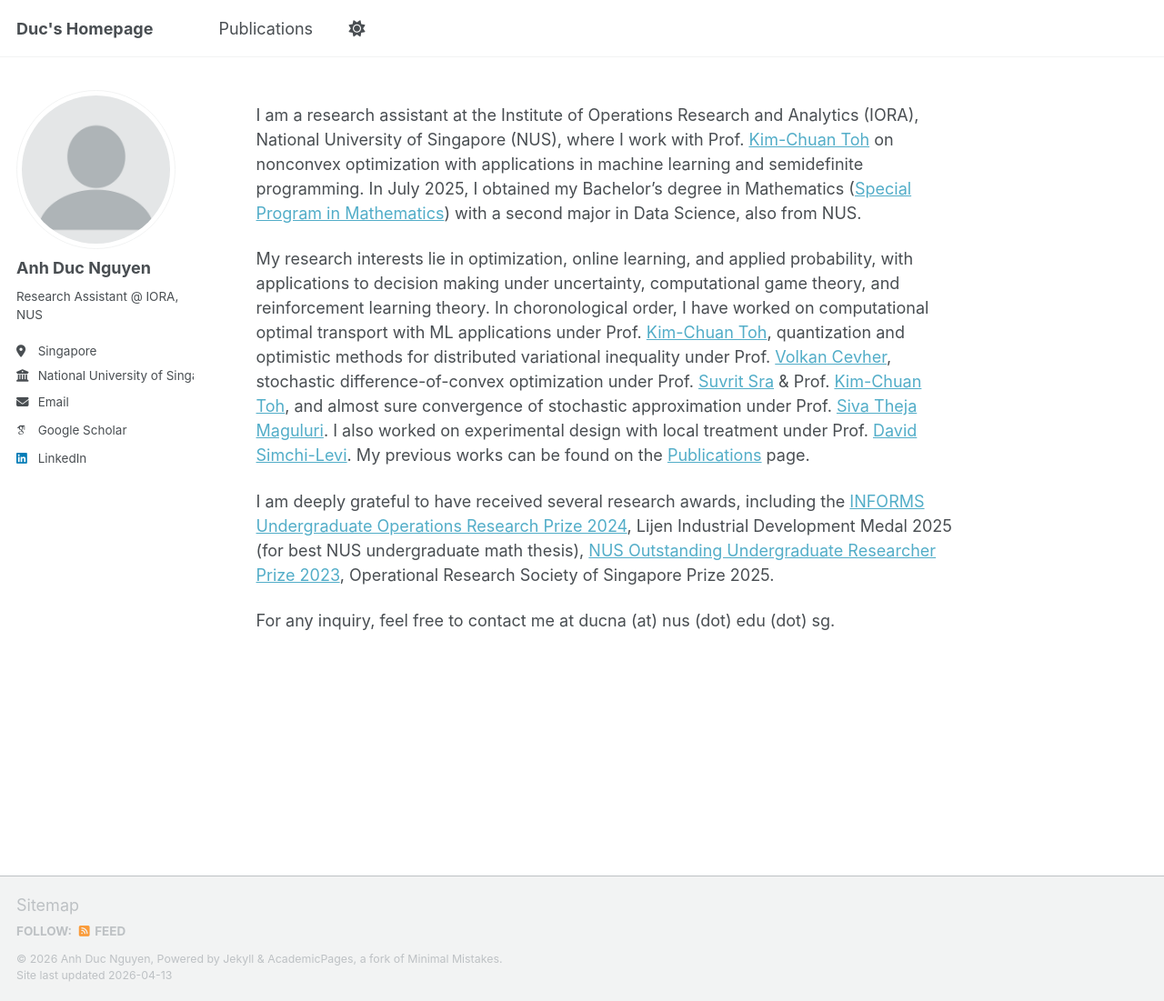
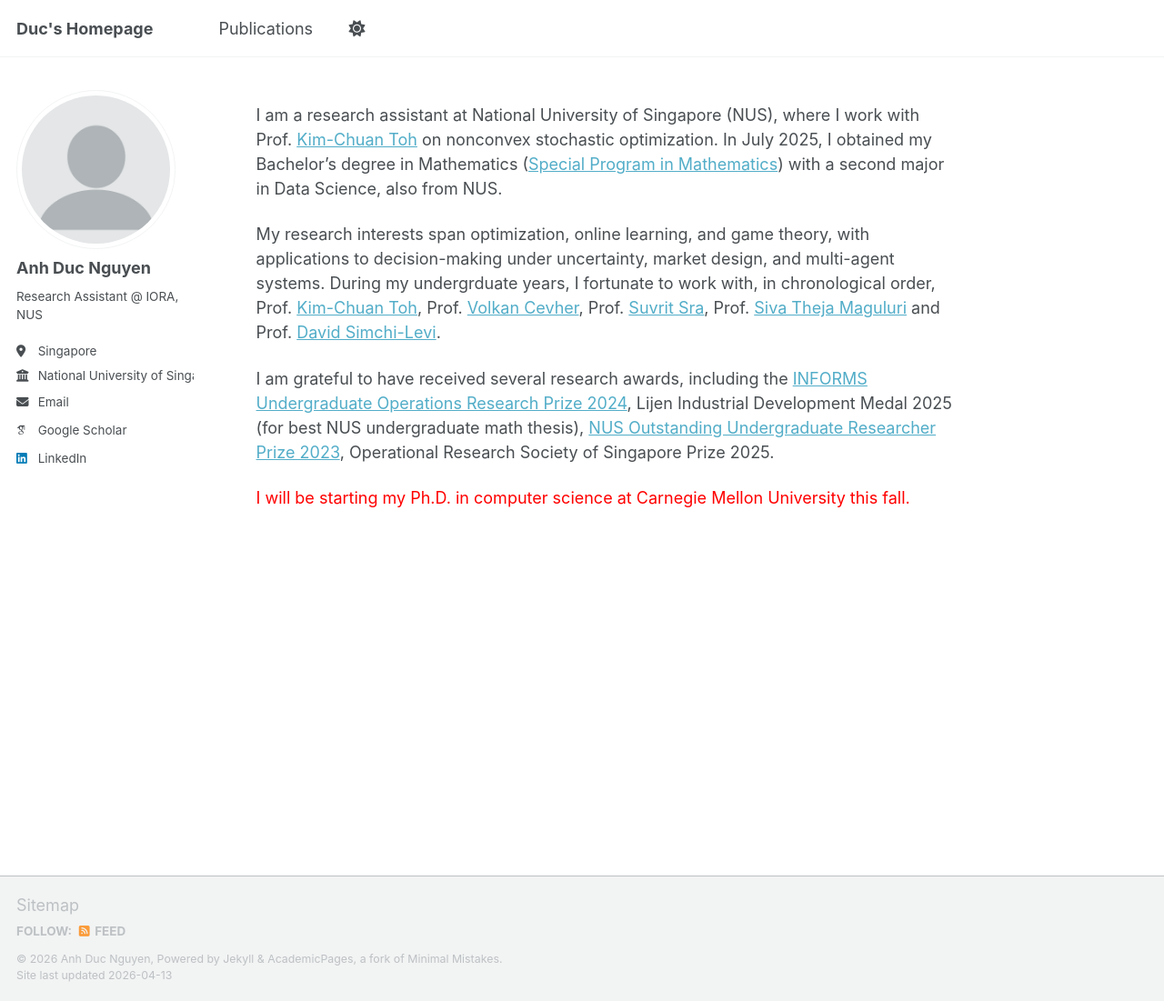
Before and after one commit to ducna271/ducna271.github.io, a Jekyll site: the page built from _pages/about.md, in a window 1280 px wide and 1101 px high. Shown: the whole window at 91% size. Built offline with Jekyll 4.4.1, drawn with Linux system fonts in a browser that asks for light colours; some web fonts are replaced; a script that is not in the unit is left out.

Commit message:
Update about.md

```diff
--- a/_pages/about.md
+++ b/_pages/about.md
@@ -6,10 +6,10 @@ redirect_from:
   - /about/
   - /about.html
 ---
-I am a research assistant at the Institute of Operations Research and Analytics (IORA), National University of Singapore (NUS), where I work with Prof. [Kim-Chuan Toh](https://blog.nus.edu.sg/mattohkc/) on nonconvex optimization with applications in machine learning and semidefinite programming. In July 2025, I obtained my Bachelor’s degree in Mathematics ([Special Program in Mathematics](https://www.math.nus.edu.sg/ug/spm/)) with a second major in Data Science, also from NUS.
+I am a research assistant at National University of Singapore (NUS), where I work with Prof. [Kim-Chuan Toh](https://blog.nus.edu.sg/mattohkc/) on nonconvex stochastic optimization. In July 2025, I obtained my Bachelor’s degree in Mathematics ([Special Program in Mathematics](https://www.math.nus.edu.sg/ug/spm/)) with a second major in Data Science, also from NUS.
 
-My research interests lie in optimization, online learning, and applied probability, with applications to decision making under uncertainty, computational game theory, and reinforcement learning theory. In choronological order, I have worked on computational optimal transport with ML applications under Prof. [Kim-Chuan Toh](https://blog.nus.edu.sg/mattohkc/), quantization and optimistic methods for distributed variational inequality under Prof. [Volkan Cevher](https://www.epfl.ch/labs/lions/), stochastic difference-of-convex optimization under Prof. [Suvrit Sra](https://mcml.ai/research/groups/sra/) & Prof. [Kim-Chuan Toh](https://blog.nus.edu.sg/mattohkc/), and almost sure convergence of stochastic approximation under Prof. [Siva Theja Maguluri](https://sites.google.com/site/sivatheja/). I also worked on experimental design with local treatment under Prof. [David Simchi-Levi](https://slevi1.mit.edu/). My previous works can be found on the [Publications](https://ducna271.github.io/publications/) page.
+My research interests span optimization, online learning, and game theory, with applications to decision-making under uncertainty, market design, and multi-agent systems. During my undergrduate years, I fortunate to work with, in chronological order, Prof. [Kim-Chuan Toh](https://blog.nus.edu.sg/mattohkc/), Prof. [Volkan Cevher](https://www.epfl.ch/labs/lions/),  Prof. [Suvrit Sra](https://mcml.ai/research/groups/sra/),  Prof. [Siva Theja Maguluri](https://sites.google.com/site/sivatheja/) and Prof. [David Simchi-Levi](https://slevi1.mit.edu/).
 
-I am deeply grateful to have received several research awards, including the [INFORMS Undergraduate Operations Research Prize 2024](https://www.informs.org/Recognizing-Excellence/INFORMS-Prizes/Undergraduate-Operations-Research-Prize), Lijen Industrial Development Medal 2025 (for best NUS undergraduate math thesis), [NUS Outstanding Undergraduate Researcher Prize 2023](https://www.science.nus.edu.sg/undergraduates/undergraduate-research/outstanding-undergraduate-researcher-prize/), Operational Research Society of Singapore Prize 2025.
+I am grateful to have received several research awards, including the [INFORMS Undergraduate Operations Research Prize 2024](https://www.informs.org/Recognizing-Excellence/INFORMS-Prizes/Undergraduate-Operations-Research-Prize), Lijen Industrial Development Medal 2025 (for best NUS undergraduate math thesis), [NUS Outstanding Undergraduate Researcher Prize 2023](https://www.science.nus.edu.sg/undergraduates/undergraduate-research/outstanding-undergraduate-researcher-prize/), Operational Research Society of Singapore Prize 2025.
 
-For any inquiry, feel free to contact me at ducna (at) nus (dot) edu (dot) sg.
+<span style="color: red;"> I will be starting my Ph.D. in computer science at Carnegie Mellon University this fall. </span>
```
